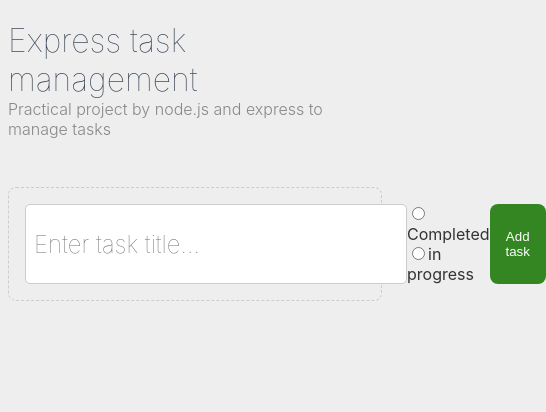
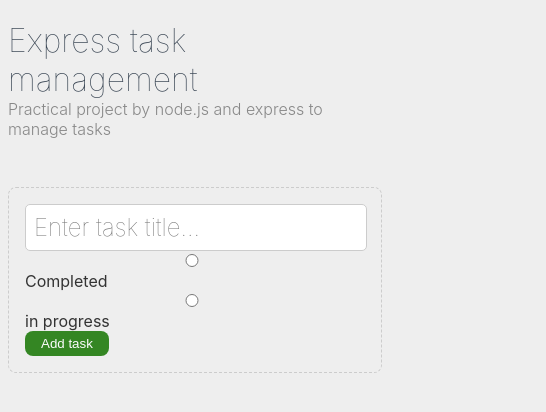
Before and after one commit to amiryxe/express-task-management, a React (Vite) app in the folder client/: page / in a window 390 px wide. Shown: the top 412 px of the page, 546 px wide, since content can reach past the window. Built offline with nearby package versions, Linux system fonts and the light colour scheme; no server answers.

Commit message:
style: responsive add box

```diff
--- a/client/src/App.scss
+++ b/client/src/App.scss
@@ -98,6 +98,14 @@
       font-family: inherit;
     }
 
+    @media screen and (max-width: 767px) {
+      display: block;
+
+      input {
+        width: calc(100% - 1rem);
+      }
+    }
+
     button {
       margin-left: auto;
       background: #147500;
```
